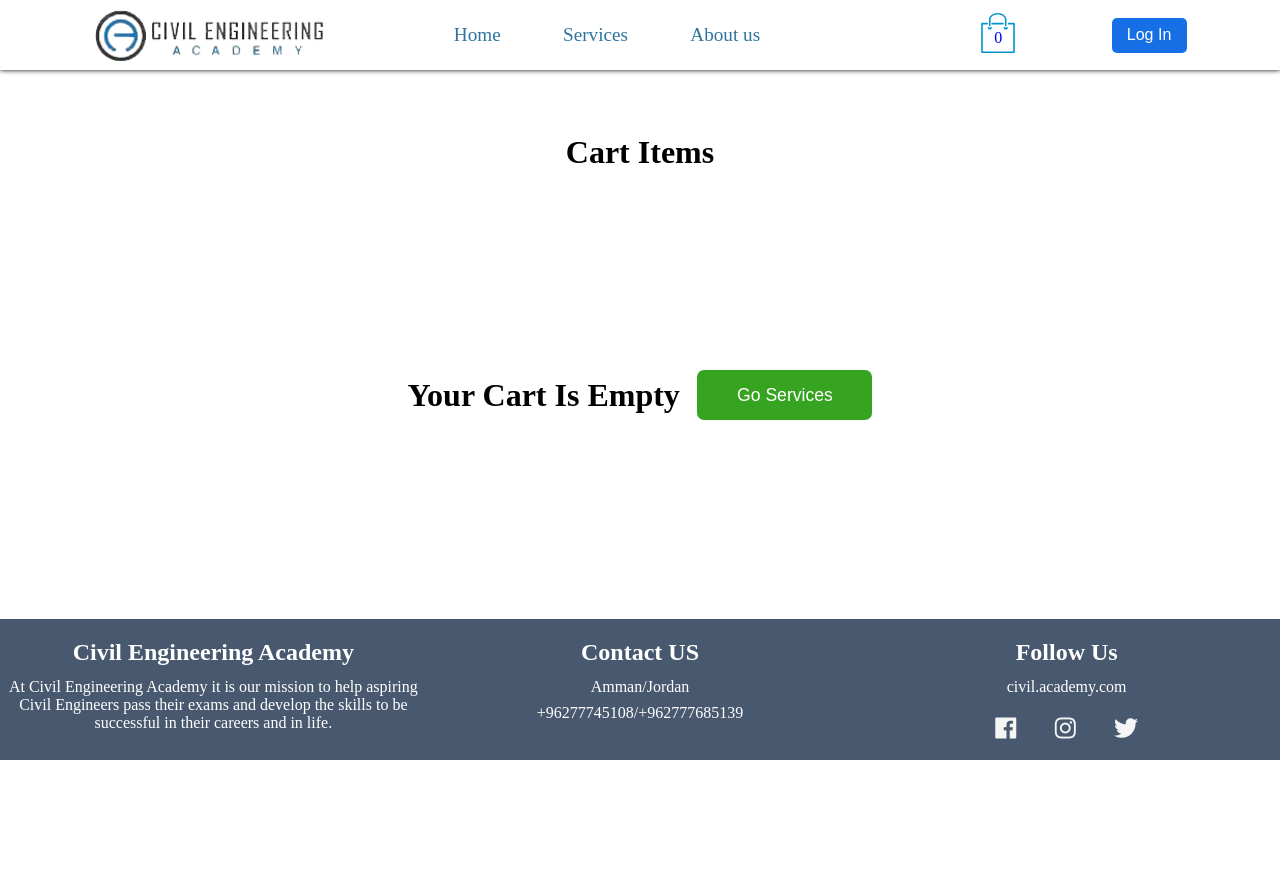
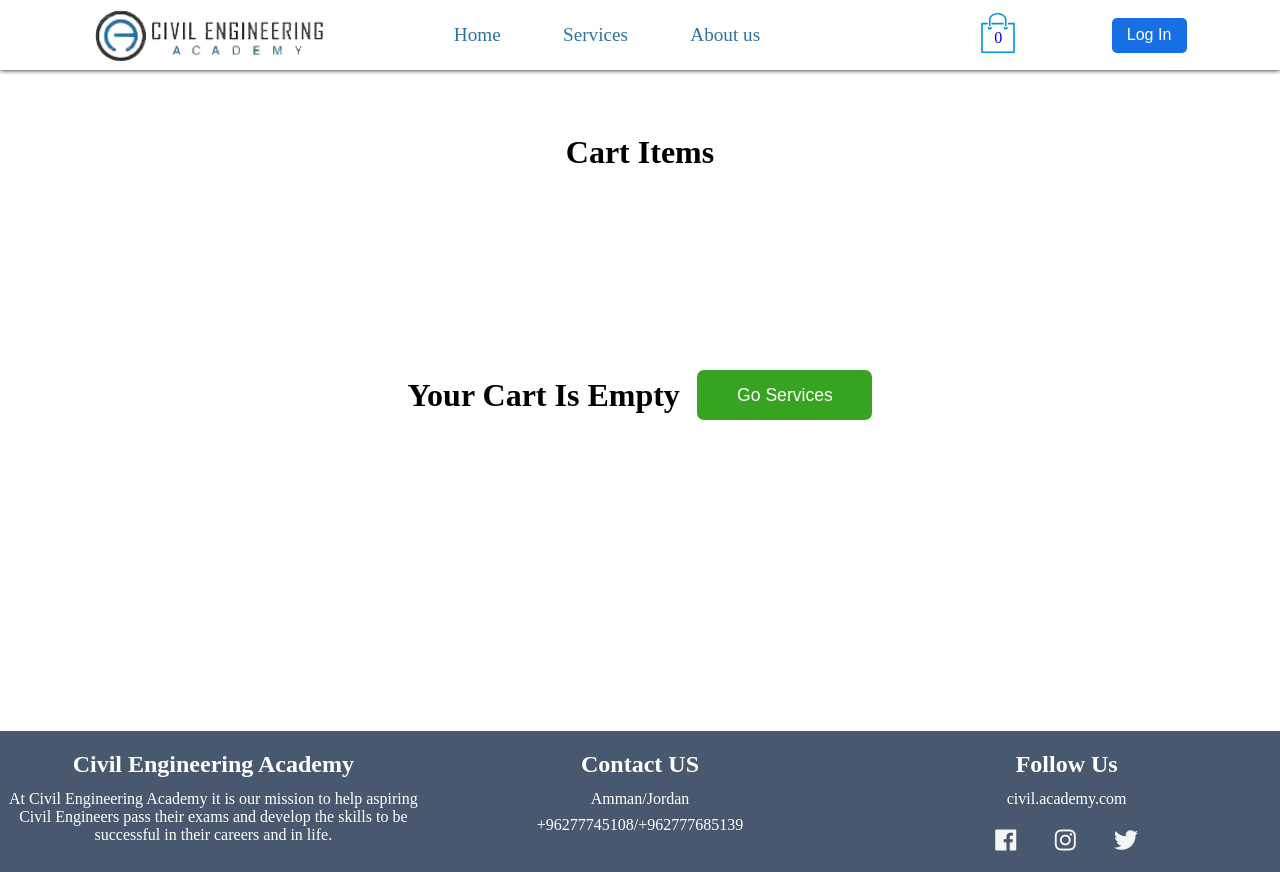
Before and after one commit to AhmadRyahnah/soloProject-6__Reactjs, a React (Create React App) app in the folder my-app/: page /Checkout in a window 1280 px wide. Before the commit the page ends 800 px from the top, so only its background shows below. Built offline with nearby package versions, Linux system fonts and the light colour scheme.

Commit message:
delete button

```diff
--- a/my-app/src/Components/Checkout/Checkout.css
+++ b/my-app/src/Components/Checkout/Checkout.css
@@ -1,7 +1,9 @@
 .ContHeader{
   min-height: 62vh;
 }
-
+.formAndLecture{
+  min-height: 70vh;
+}
 
 .header {
   margin-bottom: 5em;
```
Also changed, not shown: my-app/src/Components/Checkout/Payment.js (+5 -2 lines).
